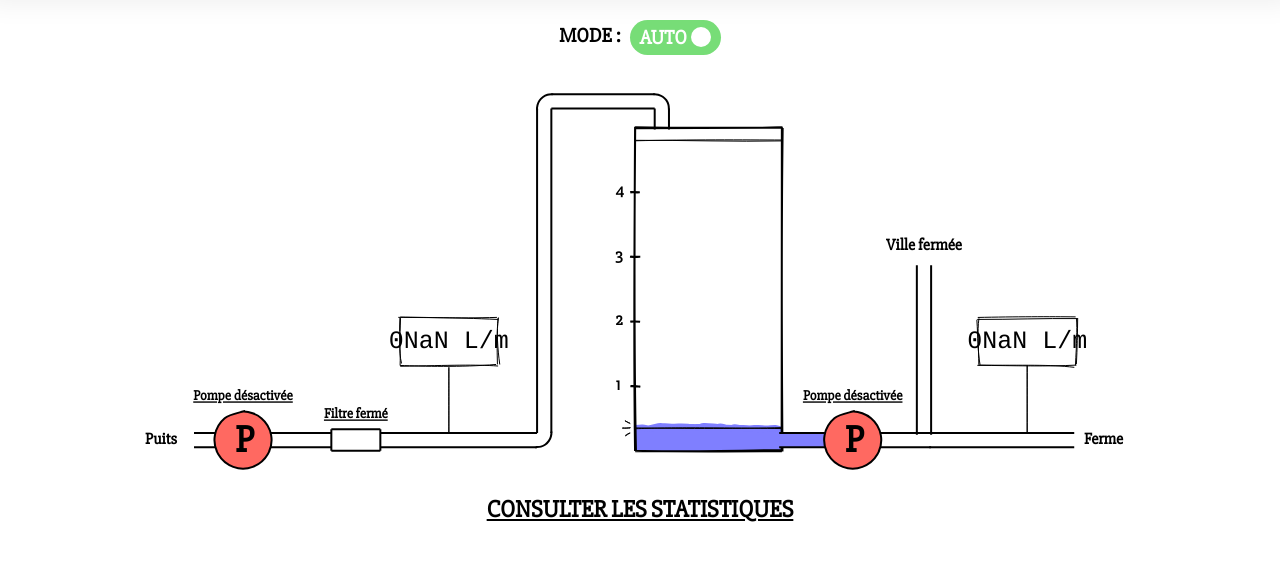
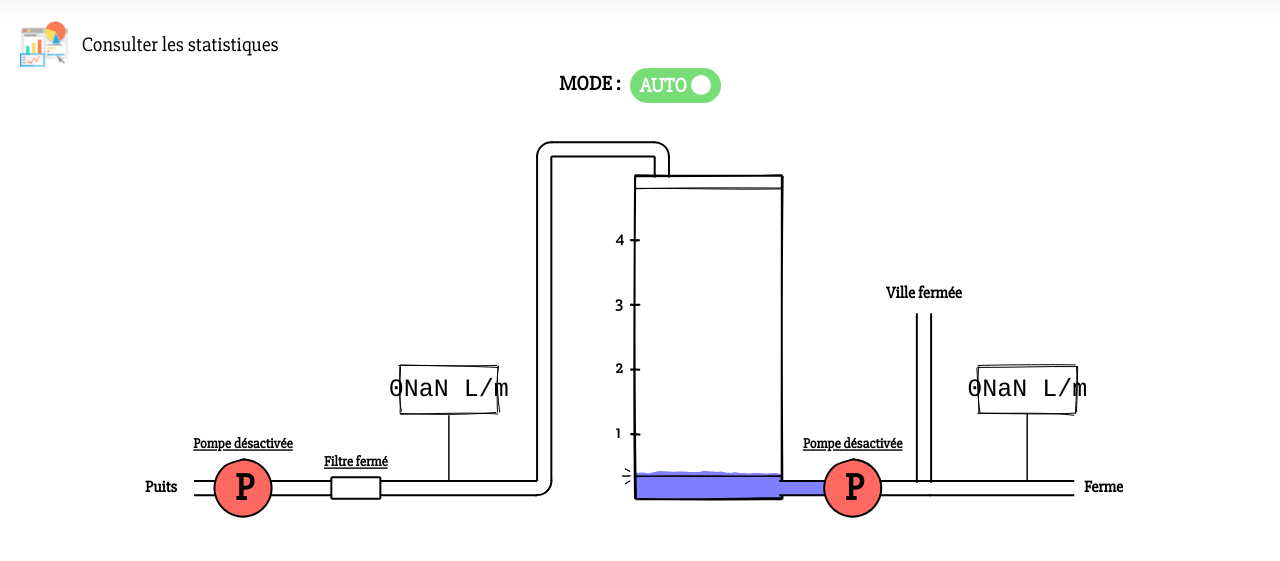
Before and after one commit to tartopum/atelier, a Flask app: page /eau in a window 1280 px wide. Shown: the part 58-619 px from the top of the page. Run offline with Flask 2, Linux system fonts and the light colour scheme; data that the repository does not hold is empty.

Commit message:
Add icon for link to tank stats

```diff
--- a/atelier/static/style.css
+++ b/atelier/static/style.css
@@ -169,6 +169,27 @@ header .nav  ul li.active {
     height: 18px;
 }
 
+#content.tank .stats {
+    text-align: left;
+    padding-left: 20px;
+    font-family: Slabo, Helvetica, Arial, sans-serif;
+    font-size: 20px;
+}
+
+#content.tank .stats span,
+#content.tank .stats img {
+    vertical-align: middle;
+}
+
+#content.tank .stats img {
+    margin-right: 10px;
+}
+
+#content.tank .stats a {
+    color: black;
+    text-decoration: none;
+}
+
 #content.tank #schema-wrapper {
     position: relative;
     margin: auto;
@@ -177,10 +198,6 @@ header .nav  ul li.active {
 
 #content.tank svg {
     position: absolute;
-}
-
-#content.tank h2 a {
-    color: black;
 }
 
 #content.tank_stats .modebar {
--- a/atelier/templates/tank.html
+++ b/atelier/templates/tank.html
@@ -3,6 +3,13 @@
 {% block title %}Eau - {% endblock %}
 
 {% block content %}
+<div class="stats">
+    <a href="{{ url_for('tank_stats_route') }}">
+        <img src="{{ url_for('static', filename='img/stats.png') }}" alt="Statistiques" />
+        <span>Consulter les statistiques</span>
+    </a>
+</div>
+
 <div class="switch-wrapper">
     <span class="switch-label">Mode :</span>
     {% if state["manual_mode"] %}
@@ -26,8 +33,6 @@
     <svg id="schema1" style="position: absolute;"></svg>
     <svg id="schema2" style="position: absolute; visibility: hidden;"></svg>
 </div>
-
-<h2><a href="{{ url_for('tank_stats_route') }}">Consulter les statistiques</a></h2>
 {% endblock %}
 
 {% block js %}
```
Also changed, not shown: atelier/static/img/stats.png (added).
